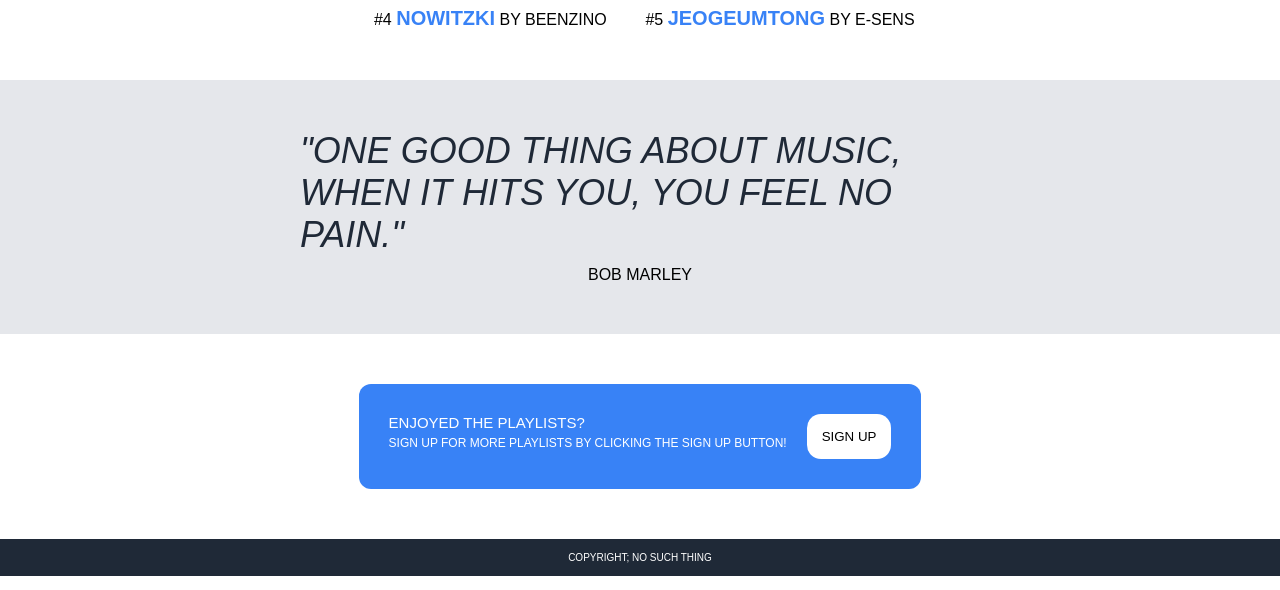
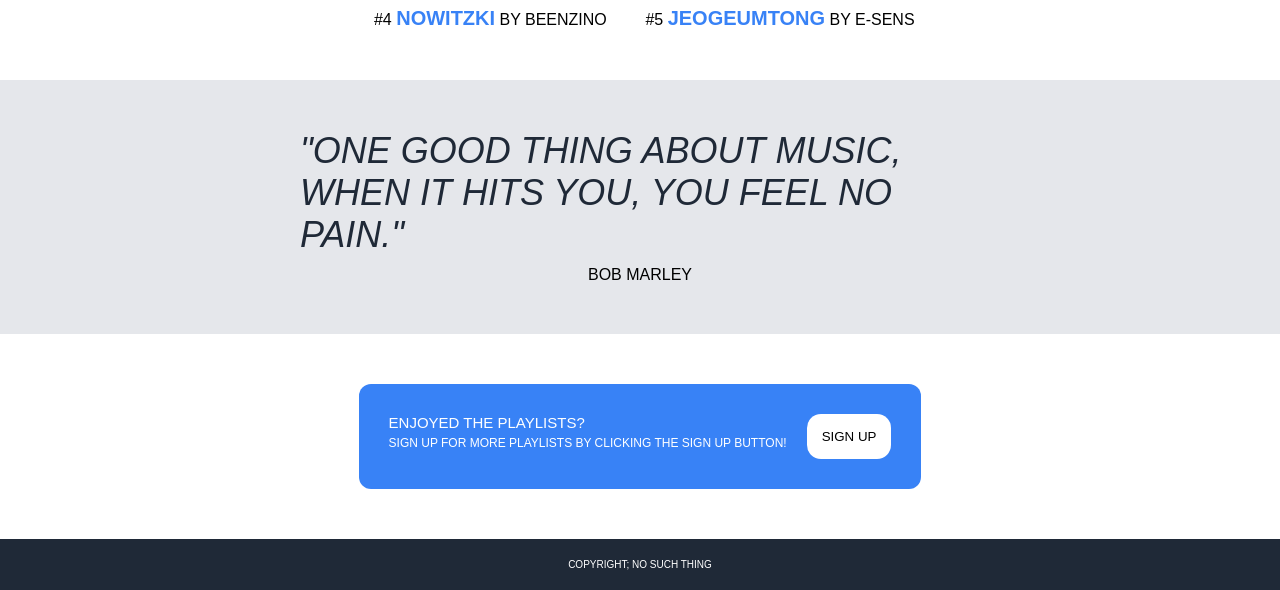
Before and after one commit to sungahn93/top-project, a plain HTML site: page 2-landing-page/index.html in a window 1280 px wide. Shown: the part 1545-2135 px from the top of the page. Drawn offline with Linux system fonts and the light colour scheme; a web font is replaced by a local one.

Commit message:
Update: padding update padding value changed from % to px

```diff
--- a/2-landing-page/style.css
+++ b/2-landing-page/style.css
@@ -219,5 +219,5 @@ a{
     font-size: 10px;
     color: white;
     background: #1F2937;
-    padding: 1% 15%;
+    padding: 20px 300px;
 }
```
